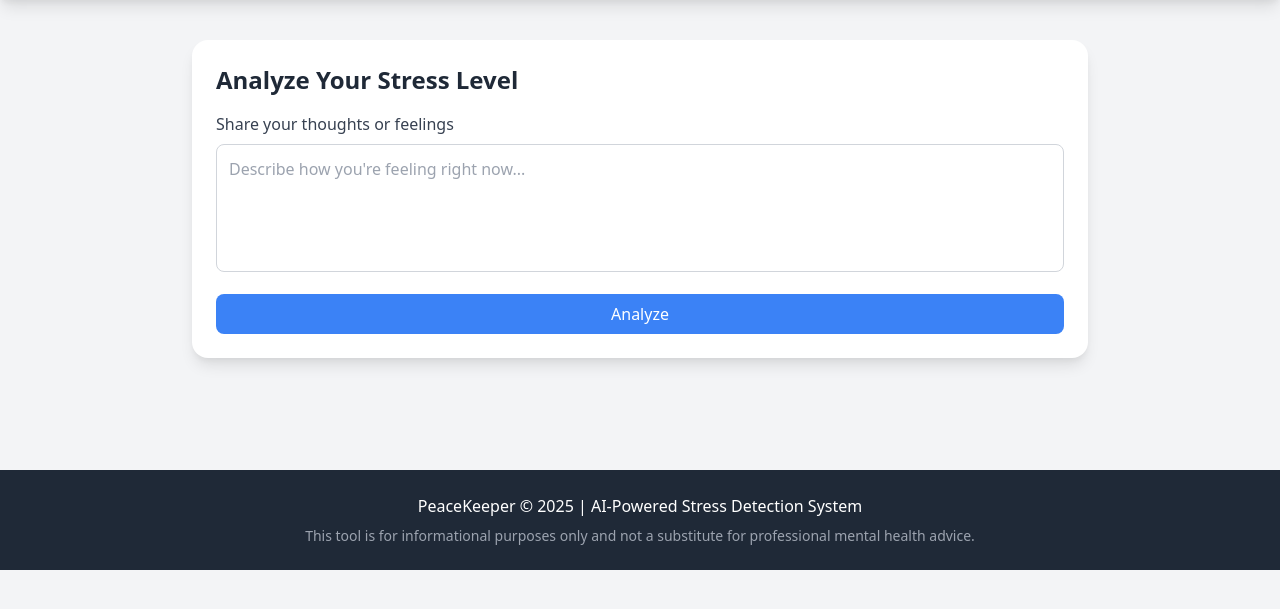
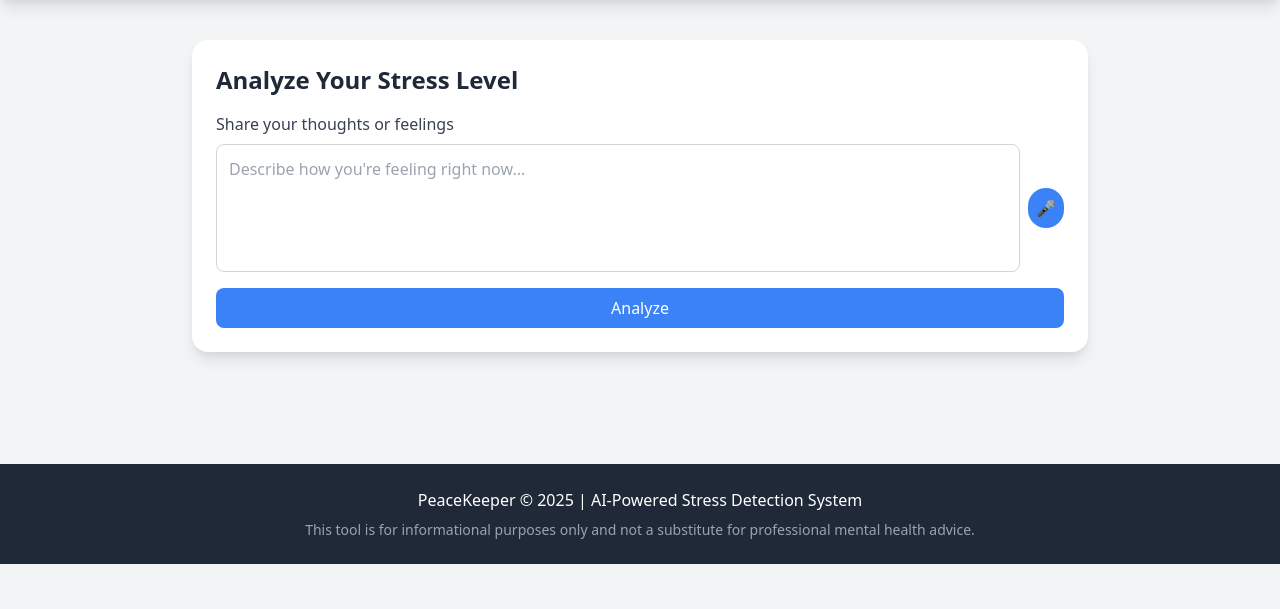
Before and after one commit to brmu22/Peacekeeper, a Flask app: page / in a window 1280 px wide. Shown: the part 112-721 px from the top of the page. Run offline with Flask 3, Linux system fonts and the light colour scheme.

Commit message:
added voice recognition

```diff
--- a/templates/index.html
+++ b/templates/index.html
@@ -48,7 +48,6 @@
             <p class="text-lg">AI-Powered Stress Level Detection</p>
         </div>
     </header>
-
     <main class="container mx-auto py-10 px-4">
         <div class="max-w-4xl mx-auto">
             <!-- Input Card -->
@@ -57,6 +56,7 @@
                 <form id="stressForm" method="POST">
                     <div class="mb-4">
                         <label for="text_input" class="block text-gray-700 font-medium mb-2">Share your thoughts or feelings</label>
+                        <div class="flex items-center space-x-2">
                             <textarea
                                 id="text_input"
                                 name="text_input"
@@ -64,6 +64,11 @@
                                 placeholder="Describe how you're feeling right now..."
                                 required
                             ></textarea>
+                            <button type="button" id="startRecBtn" onclick="startRecognition()" title="Voice input" class="p-2 bg-blue-500 hover:bg-blue-600 text-white rounded-full focus:ring-2 focus:ring-blue-300">
+                                🎤
+                            </button>
+                        </div>
+                        <div id="statusMessage"></div>
                     </div>
                     <button
                         type="submit"
@@ -166,6 +171,37 @@
     </footer>
 
     <script>
+
+            // Voice Recognition Feature
+            function startRecognition() {
+                const recognition = new (window.SpeechRecognition || window.webkitSpeechRecognition)();
+                recognition.lang = 'en-US';
+                recognition.interimResults = false;
+                recognition.maxAlternatives = 1;
+
+                const status = document.getElementById('statusMessage');
+                const textarea = document.getElementById('text_input');
+
+                recognition.start();
+                status.textContent = 'Listening...';
+
+                recognition.onresult = (event) => {
+                    const transcript = event.results[0][0].transcript;
+                    textarea.value = transcript;
+                    status.textContent = 'Speech captured successfully.';
+                };
+
+                recognition.onerror = (event) => {
+                    status.textContent = 'Error: ' + event.error;
+                };
+
+                recognition.onend = () => {
+                    if (status.textContent === 'Listening...') {
+                        status.textContent = 'Speech recognition ended.';
+                    }
+                };
+            }
+
         document.addEventListener('DOMContentLoaded', function() {
             const stressForm = document.getElementById('stressForm');
             const inputCard = document.getElementById('inputCard');
@@ -178,14 +214,25 @@
                 { title: "Maintain Balance", content: "Continue your current self-care practices to maintain your low stress levels.", icon: "🧘‍♀️" },
                 { title: "Mindful Moments", content: "Take a few minutes each day to appreciate positive aspects of your life.", icon: "🌱" },
                 { title: "Regular Exercise", content: "Stay active with regular physical activity that you enjoy.", icon: "🚶‍♂️" },
-                { title: "Quality Sleep", content: "Maintain your healthy sleep schedule - aim for 7-9 hours per night.", icon: "😴" }
+                { title: "Quality Sleep", content: "Maintain your healthy sleep schedule - aim for 7-9 hours per night.", icon: "😴" },
+                { title: "Nature Time", content: "Spend time outdoors regularly - even brief exposure to nature reduces stress levels.", icon: "🌳" },
+                { title: "Creative Expression", content: "Engage in creative activities like art, music, or writing to maintain mental well-being.", icon: "🎨" },
+                { title: "Gratitude Practice", content: "Keep a gratitude journal to reinforce positive thinking and emotional resilience.", icon: "📓" },
+                { title: "Social Connections", content: "Continue nurturing your supportive relationships - they're vital for long-term well-being.", icon: "🤝" },
+                { title: "Healthy Nutrition", content: "Maintain a balanced diet rich in fruits, vegetables, and whole foods to support mood regulation.", icon: "🥗" },
+                { title: "Mindful Technology", content: "Be intentional about screen time and social media use to prevent digital stress.", icon: "📱" }
             ];
 
             const mediumStressSuggestions = [
                 { title: "Deep Breathing", content: "Practice deep breathing exercises - inhale for 4 seconds, hold for 4, exhale for 6.", icon: "🫁" },
                 { title: "Physical Activity", content: "Even a short 10-minute walk can reduce stress hormones.", icon: "🏃‍♀️" },
                 { title: "Set Boundaries", content: "Learn to say no to additional responsibilities when you're feeling stressed.", icon: "🛑" },
-                { title: "Connect with Others", content: "Share your feelings with someone you trust - social support is powerful.", icon: "👥" }
+                { title: "Connect with Others", content: "Share your feelings with someone you trust - social support is powerful.", icon: "👥" },
+                { title: "Time Management", content: "Use prioritization techniques like the Eisenhower matrix to focus on what truly matters.", icon: "⏱️" },
+                { title: "Mindfulness Practice", content: "Try a 5-minute mindfulness meditation to center yourself when feeling overwhelmed.", icon: "🧠" },
+                { title: "Scheduled Breaks", content: "Build short breaks into your day to prevent burnout and maintain productivity.", icon: "⏲️" },
+                { title: "Journaling", content: "Write down your thoughts and worries to gain perspective and identify patterns.", icon: "✏️" },
+                { title: "Digital Detox", content: "Take regular short breaks from email and social media to reduce information overload.", icon: "⚡" }
             ];
 
             const highStressSuggestions = [
@@ -193,7 +240,14 @@
                 { title: "Progressive Relaxation", content: "Try tensing and then relaxing each muscle group, starting from your toes to your head.", icon: "💆‍♂️" },
                 { title: "Break Tasks Down", content: "Divide overwhelming responsibilities into smaller, manageable steps.", icon: "📝" },
                 { title: "Limit Stimulants", content: "Reduce caffeine and sugar intake, which can increase anxiety and stress.", icon: "☕" },
-                { title: "Take a Break", content: "Give yourself permission to step away and take a mental health break.", icon: "⏸️" }
+                { title: "Take a Break", content: "Give yourself permission to step away and take a mental health break.", icon: "⏸️" },
+                { title: "Emergency Grounding", content: "Use the 5-4-3-2-1 technique: name 5 things you see, 4 you feel, 3 you hear, 2 you smell, 1 you taste.", icon: "🧭" },
+                { title: "Immediate Self-Care", content: "Prioritize basic needs like sleep, nutrition, and hydration which often suffer during high stress.", icon: "🥄" },
+                { title: "Delegate Tasks", content: "Identify responsibilities that can be shared or delegated to others temporarily.", icon: "🤲" },
+                { title: "Crisis Resources", content: "Save crisis hotline numbers in your phone for immediate support when needed.", icon: "📞" },
+                { title: "Temporary Schedule Change", content: "Consider adjusting deadlines or commitments until this high-stress period passes.", icon: "📅" },
+                { title: "Physical Release", content: "Find safe ways to release tension through vigorous exercise, crying, or creative expression.", icon: "💦" },
+                { title: "Nature Immersion", content: "Spend extended time in natural settings, which has been shown to significantly reduce stress hormones.", icon: "🏞️" }
             ];
 
             // Form submission
@@ -517,6 +571,38 @@
                 // Display suggestions
                 displaySuggestions(stressLevel);
             }
+
+      // Voice Recognition Feature
+      function startRecognition() {
+        const recognition = new (window.SpeechRecognition || window.webkitSpeechRecognition)();
+        recognition.lang = 'en-US';
+        recognition.interimResults = false;
+        recognition.maxAlternatives = 1;
+
+        const status = document.getElementById('statusMessage');
+        const textarea = document.getElementById('text_input');
+
+        recognition.start();
+        status.textContent = 'Listening…';
+
+        recognition.onresult = (event) => {
+          const transcript = event.results[0][0].transcript;
+          textarea.value = transcript;
+          status.textContent = 'Speech captured successfully.';
+        };
+        recognition.onerror = (event) => {
+          status.textContent = 'Error: ' + event.error;
+        };
+        recognition.onend = () => {
+          if (status.textContent === 'Listening…') {
+            status.textContent = 'Speech recognition ended.';
+          }
+        };
+      }
+
+      // Expose to global scope so button can call it
+      window.startRecognition = startRecognition;
+
         });
     </script>
 </body>
```
Also changed, not shown: README.md. Lines whose indentation alone changed are shown as unchanged.
